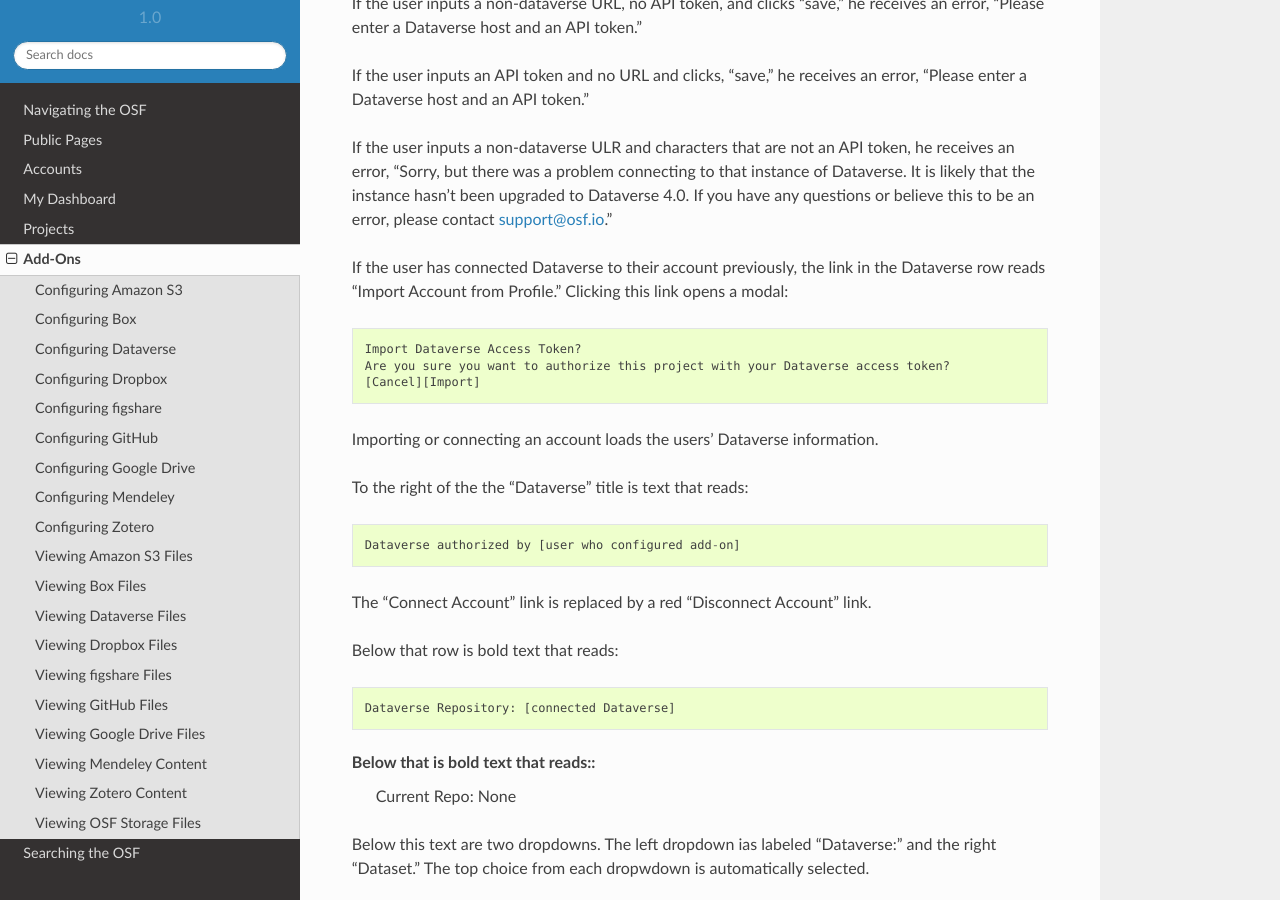
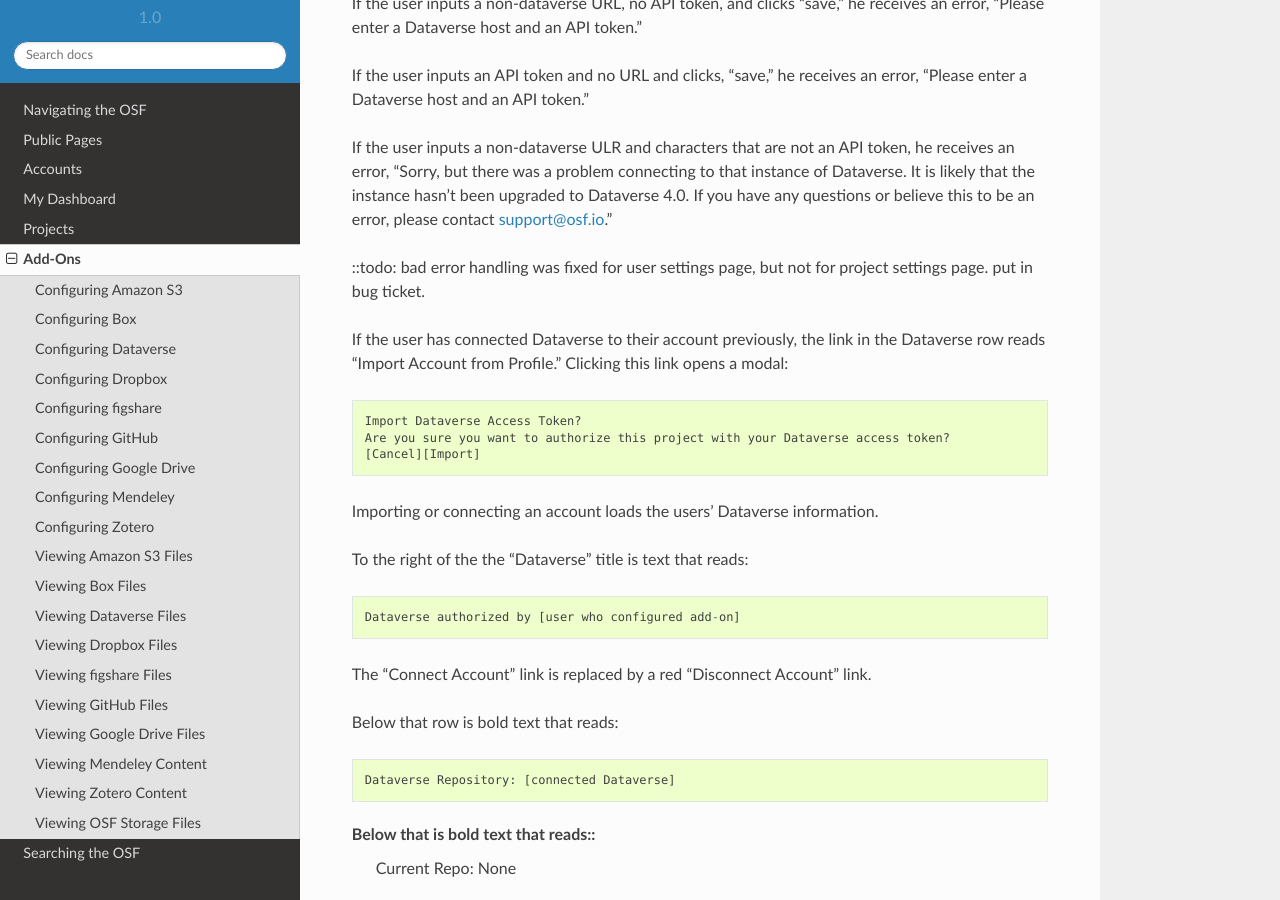
Before and after one commit to CenterForOpenScience/OSFDocs, a Sphinx documentation site: the page built from docs/add-ons/add-ons_index.rst, in a window 1280 px wide and 900 px high, scrolled down 6891 px. Built offline with Sphinx 7.4.7 and the Read the Docs theme 2.0.0, drawn with Linux system fonts in a browser that asks for light colours.

Commit message:
dataverse error handling

```diff
--- a/docs/add-ons/add-ons_index.rst
+++ b/docs/add-ons/add-ons_index.rst
@@ -274,6 +274,8 @@
 
 If the user inputs a non-dataverse ULR and characters that are not an API token, he receives an error, "Sorry, but there was a problem connecting to that instance of Dataverse. It is likely that the instance hasn't been upgraded to Dataverse 4.0. If you have any questions or believe this to be an error, please contact support@osf.io."
 
+::todo: bad error handling was fixed for user settings page, but not for project settings page. put in bug ticket.
+
 If the user has connected Dataverse to their account previously, the link in the Dataverse row reads "Import Account from Profile."
 Clicking this link opens a modal::
 
```
